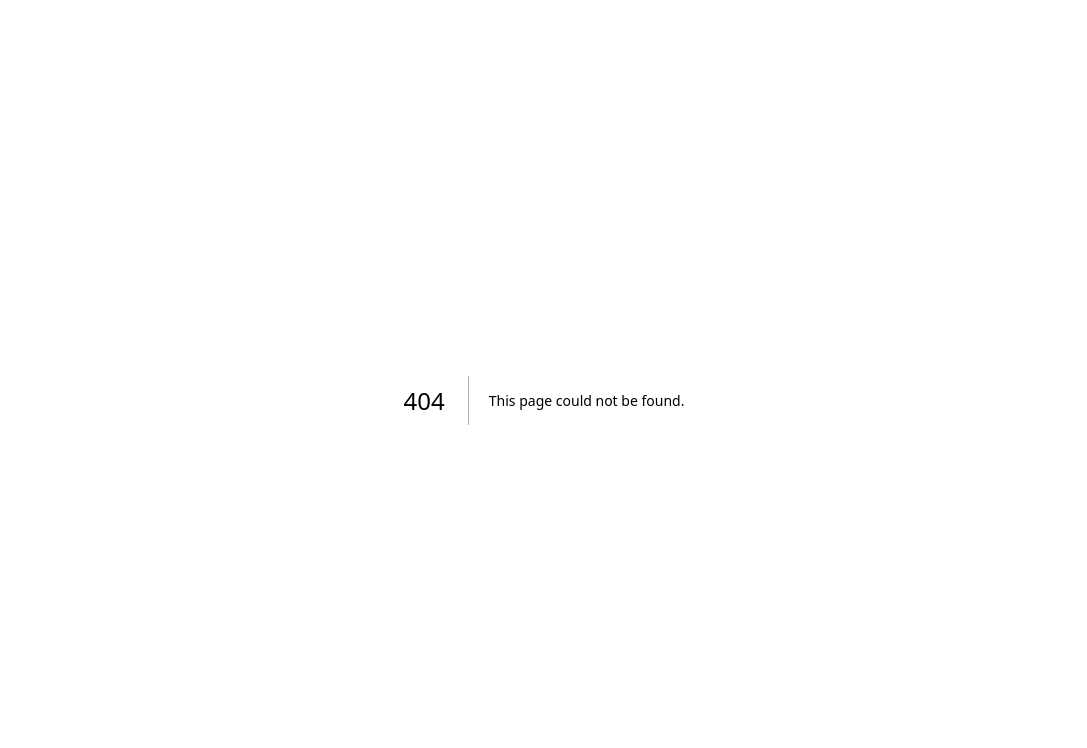
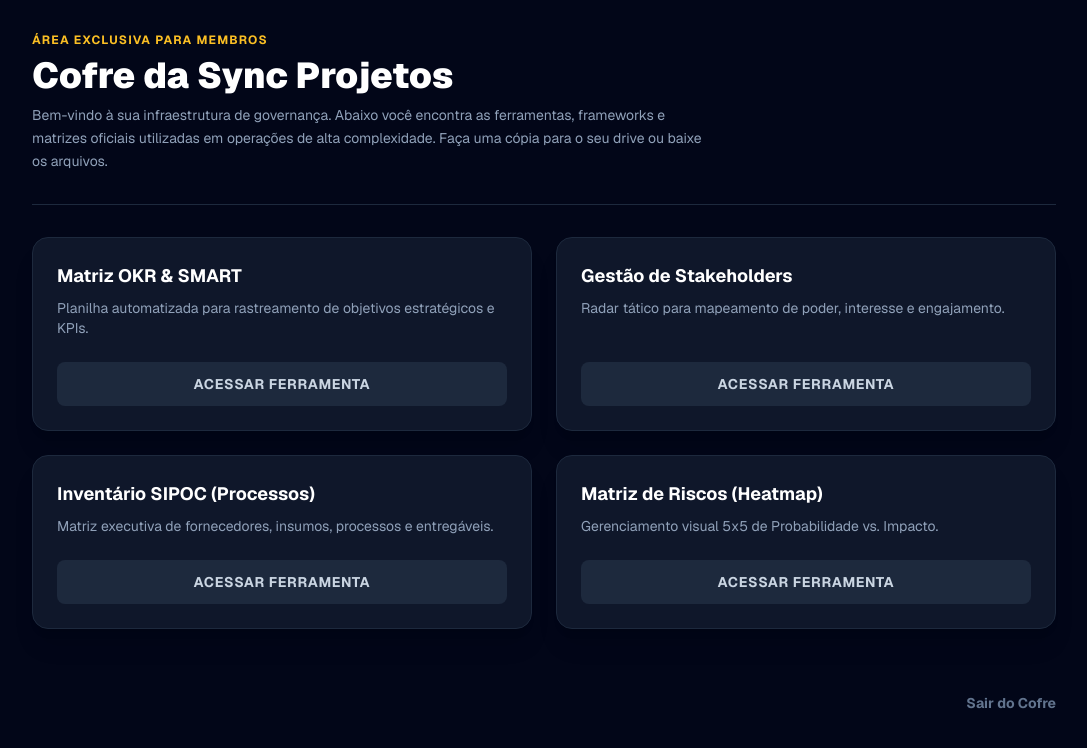
Before and after one commit to danielcastanha-ship-it/syncprojetos, a Next.js app: page /cofre in a window 1280 px wide. Before the commit this address had no page. Shown: the top 748 px of the page, without its empty margins (96-1183 px from the left). Built offline with nearby package versions, Linux system fonts and the light colour scheme.

Commit message:
Implementação Cobrança Cofre

```diff
--- /dev/null
+++ b/app/api/webhooks/asaas/route.ts
@@ -0,0 +1,114 @@
+// app/api/webhooks/asaas/route.ts
+import { NextResponse } from 'next/server';
+import { createClient } from '@supabase/supabase-js';
+import { Resend } from 'resend';
+
+// 1. Inicialização dos Clientes (Bypass da regra de usuário comum)
+// Usamos a SERVICE_ROLE_KEY para ter poder administrativo de criar usuários no backend
+const supabaseAdmin = createClient(
+  process.env.NEXT_PUBLIC_SUPABASE_URL!,
+  process.env.SUPABASE_SERVICE_ROLE_KEY!
+);
+
+// Inicializamos o serviço de e-mail (Resend)
+const resend = new Resend(process.env.RESEND_API_KEY!);
+
+export async function POST(request: Request) {
+  try {
+    // 2. Barreira de Segurança (Validação do Token do Asaas)
+    const asaasToken = request.headers.get('asaas-access-token');
+    if (asaasToken !== process.env.ASAAS_WEBHOOK_TOKEN) {
+      console.warn('Tentativa de acesso não autorizado ao Webhook.');
+      return NextResponse.json({ error: 'Não autorizado' }, { status: 401 });
+    }
+
+    const body = await request.json();
+    const { event, payment } = body;
+
+    // 3. Filtro de Eventos (Só nos interessa se o dinheiro caiu)
+    if (event !== 'PAYMENT_RECEIVED' && event !== 'PAYMENT_CONFIRMED') {
+      return NextResponse.json({ message: 'Evento ignorado. Não é aprovação de pagamento.' }, { status: 200 });
+    }
+
+    // 4. Extração do ID do Cliente e Busca dos Dados no Asaas
+    const asaasCustomerId = payment.customer; // O ID gerado pelo Asaas (ex: cus_000000123)
+
+    if (!asaasCustomerId) {
+      throw new Error('ID do cliente não encontrado no payload do webhook.');
+    }
+
+    // Fazemos um "bate-volta" rápido na API do Asaas para pegar o Nome e E-mail reais
+    const asaasCustomerResponse = await fetch(`https://api.asaas.com/v3/customers/${asaasCustomerId}`, {
+      method: 'GET',
+      headers: {
+        'access_token': process.env.ASAAS_API_KEY!, // Nova chave que precisaremos no .env
+        'User-Agent': 'SyncProjetos-Webhook/1.0'
+      }
+    });
+
+    if (!asaasCustomerResponse.ok) {
+      throw new Error(`Falha ao buscar dados do cliente no Asaas: ${asaasCustomerResponse.statusText}`);
+    }
+
+    const customerData = await asaasCustomerResponse.json();
+
+    // Agora sim temos os dados reais e seguros direto da fonte!
+    const customerEmail = customerData.email || 'contato@cliente.com';
+    const customerName = customerData.name || 'Novo Cliente Sync';
+
+    // Gerador de senha provisória de alta segurança
+    const tempPassword = Math.random().toString(36).slice(-8) + "Sy@nc!";
+
+    // 5. Provisionamento Administrativo no Supabase
+    // A. Cria o Usuário na tabela de Autenticação global
+    const { data: authData, error: authError } = await supabaseAdmin.auth.admin.createUser({
+      email: customerEmail,
+      password: tempPassword,
+      email_confirm: true, // Força a confirmação para pular a verificação de e-mail padrão do Supabase
+    });
+
+    if (authError) throw new Error(`Falha ao criar usuário no Auth: ${authError.message}`);
+
+    // B. Insere o Cliente na tabela relacional 'clients'
+    const { error: dbError } = await supabaseAdmin.from('clients').insert([{
+      name: customerName,
+      contact_name: customerName,
+      contact_email: customerEmail
+      // cnpj: payment.cpfCnpj (opcional, caso você colete no checkout)
+    }]);
+
+    if (dbError) throw new Error(`Falha ao inserir na tabela clients: ${dbError.message}`);
+
+    // 6. Disparo do E-mail Transacional de Boas-Vindas
+    const { error: emailError } = await resend.emails.send({
+      from: 'Cofre da Sync Projetos <onboarding@syncprojetos.com.br>', // Ajuste para seu domínio verificado
+      to: customerEmail,
+      subject: '🚀 Pagamento Confirmado! Seu acesso ao Cofre da Governança',
+      html: `
+        <div style="font-family: sans-serif; color: #0f172a; max-width: 600px; margin: 0 auto; padding: 20px; border: 1px solid #e2e8f0; border-radius: 10px;">
+          <h2 style="color: #fbbf24;">Bem-vindo ao Cofre da Sync, ${customerName}!</h2>
+          <p>O seu pagamento foi aprovado com sucesso via Asaas e sua infraestrutura executiva já está provisionada.</p>
+          <div style="background-color: #f8fafc; padding: 15px; border-radius: 8px; margin: 20px 0;">
+            <p style="margin: 0 0 10px 0;"><strong>Acesse seu painel através do link:</strong></p>
+            <p style="margin: 0 0 10px 0;"><a href="https://syncprojetossaas.netlify.app/?redirect=/cofre" style="color: #2563eb; font-weight: bold;">https://syncprojetos.com</a></p>
+            <p style="margin: 0 0 5px 0;"><strong>Usuário:</strong> ${customerEmail}</p>
+            <p style="margin: 0 0 0 0;"><strong>Senha Provisória:</strong> <span style="font-family: monospace; background: #e2e8f0; padding: 2px 6px; rounded: 4px;">${tempPassword}</span></p>
+          </div>
+          <p style="font-size: 12px; color: #64748b;"><em>Por diretrizes de Compliance, o sistema exigirá que você redefina esta senha no seu primeiro acesso.</em></p>
+          <hr style="border: none; border-top: 1px solid #e2e8f0; margin: 20px 0;" />
+          <p style="font-size: 14px; font-weight: bold;">Diretoria Estratégica | Sync Projetos</p>
+        </div>
+      `
+    });
+
+    if (emailError) throw new Error(`Falha no envio de e-mail: ${emailError.message}`);
+
+    // 7. Retorno de Sucesso (Acalma o Asaas para ele não reenviar o webhook)
+    return NextResponse.json({ success: true, message: 'Onboarding end-to-end finalizado com sucesso.' }, { status: 200 });
+
+  } catch (error: any) {
+    console.error('CRÍTICO - Falha no Webhook Asaas:', error);
+    // Retornamos 500 para que o Asaas saiba que falhou e tente reenviar o webhook mais tarde
+    return NextResponse.json({ error: error.message }, { status: 500 });
+  }
+}
--- /dev/null
+++ b/app/cofre/page.tsx
@@ -0,0 +1,77 @@
+// app/cofre/page.tsx
+"use client";
+
+import React from 'react';
+import { useRouter } from 'next/navigation';
+
+export default function CofrePage() {
+  const router = useRouter();
+
+  const ferramentas = [
+    {
+      titulo: "Matriz OKR & SMART",
+      desc: "Planilha automatizada para rastreamento de objetivos estratégicos e KPIs.",
+      link: "https://docs.google.com/spreadsheets/d/1jUmxKMx3pB22IJS3iikNQC0Z46Xly8Bzt9zbfl1zVhU/edit?usp=drive_web"
+    },
+    {
+      titulo: "Gestão de Stakeholders",
+      desc: "Radar tático para mapeamento de poder, interesse e engajamento.",
+      link: "#" // Insira o link do seu Google Sheets aqui
+    },
+    {
+      titulo: "Inventário SIPOC (Processos)",
+      desc: "Matriz executiva de fornecedores, insumos, processos e entregáveis.",
+      link: "#" // Insira o link do seu Google Sheets aqui
+    },
+    {
+      titulo: "Matriz de Riscos (Heatmap)",
+      desc: "Gerenciamento visual 5x5 de Probabilidade vs. Impacto.",
+      link: "#" // Insira o link do seu Google Sheets aqui
+    }
+  ];
+
+  return (
+    <main className="min-h-screen bg-slate-950 text-slate-100 font-sans p-8">
+      <div className="max-w-5xl mx-auto space-y-8">
+
+        {/* Cabeçalho do Cofre */}
+        <div className="border-b border-slate-800 pb-8">
+          <div className="text-xs font-bold uppercase tracking-widest text-[#fbbf24] mb-2">Área Exclusiva para Membros</div>
+          <h1 className="text-4xl font-black text-white">Cofre da Sync Projetos</h1>
+          <p className="text-slate-400 mt-2 max-w-2xl text-sm leading-relaxed">
+            Bem-vindo à sua infraestrutura de governança. Abaixo você encontra as ferramentas, frameworks e matrizes oficiais utilizadas em operações de alta complexidade. Faça uma cópia para o seu drive ou baixe os arquivos.
+          </p>
+        </div>
+
+        {/* Grid de Ferramentas */}
+        <div className="grid grid-cols-1 md:grid-cols-2 gap-6">
+          {ferramentas.map((item, index) => (
+            <div key={index} className="bg-[#0f172a] border border-slate-800 p-6 rounded-2xl shadow-xl hover:border-[#fbbf24] transition duration-300 flex flex-col justify-between">
+              <div>
+                <h3 className="text-lg font-bold text-white mb-2">{item.titulo}</h3>
+                <p className="text-sm text-slate-400 mb-6">{item.desc}</p>
+              </div>
+              <button
+                onClick={() => window.open(item.link, '_blank')}
+                className="w-full bg-slate-800 hover:bg-[#fbbf24] text-slate-300 hover:text-slate-950 font-bold py-3 rounded-lg transition duration-200 text-sm uppercase tracking-wider"
+              >
+                Acessar Ferramenta
+              </button>
+            </div>
+          ))}
+        </div>
+
+        {/* Botão de Saída */}
+        <div className="pt-8 flex justify-end">
+          <button
+            onClick={() => router.push('/login')}
+            className="text-sm font-bold text-slate-500 hover:text-red-400 transition"
+          >
+            Sair do Cofre
+          </button>
+        </div>
+
+      </div>
+    </main>
+  );
+}
--- a/app/page.tsx
+++ b/app/page.tsx
@@ -26,8 +26,18 @@ export default function LoginScreen() {
       console.error("ERRO REAL DO SUPABASE:", error.message);
       setError(`Erro técnico: ${error.message}`);
     } else if (data.user) {
-      // Sucesso! Redirecionar para o Dashboard Executivo
-      router.push('/dashboard');
+
+      // Inteligência de Roteamento (Smart Redirect)
+      const params = new URLSearchParams(window.location.search);
+      const redirectRoute = params.get('redirect');
+
+      if (redirectRoute) {
+        // O usuário veio do e-mail de compra do Asaas
+        router.push(redirectRoute);
+      } else {
+        // Login orgânico, vai para o painel principal
+        router.push('/dashboard');
+      }
     }
     setLoading(false);
   };
```
